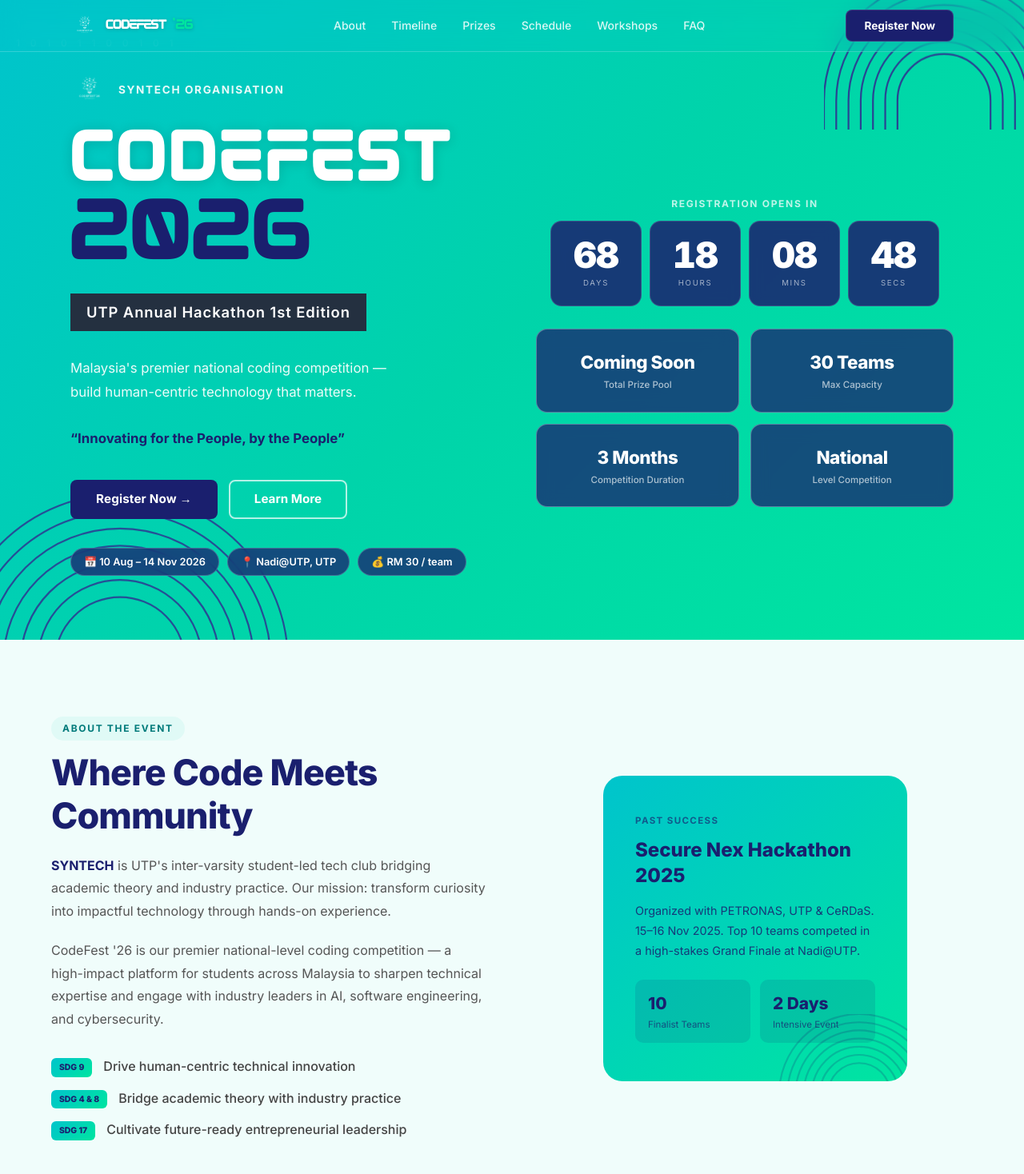
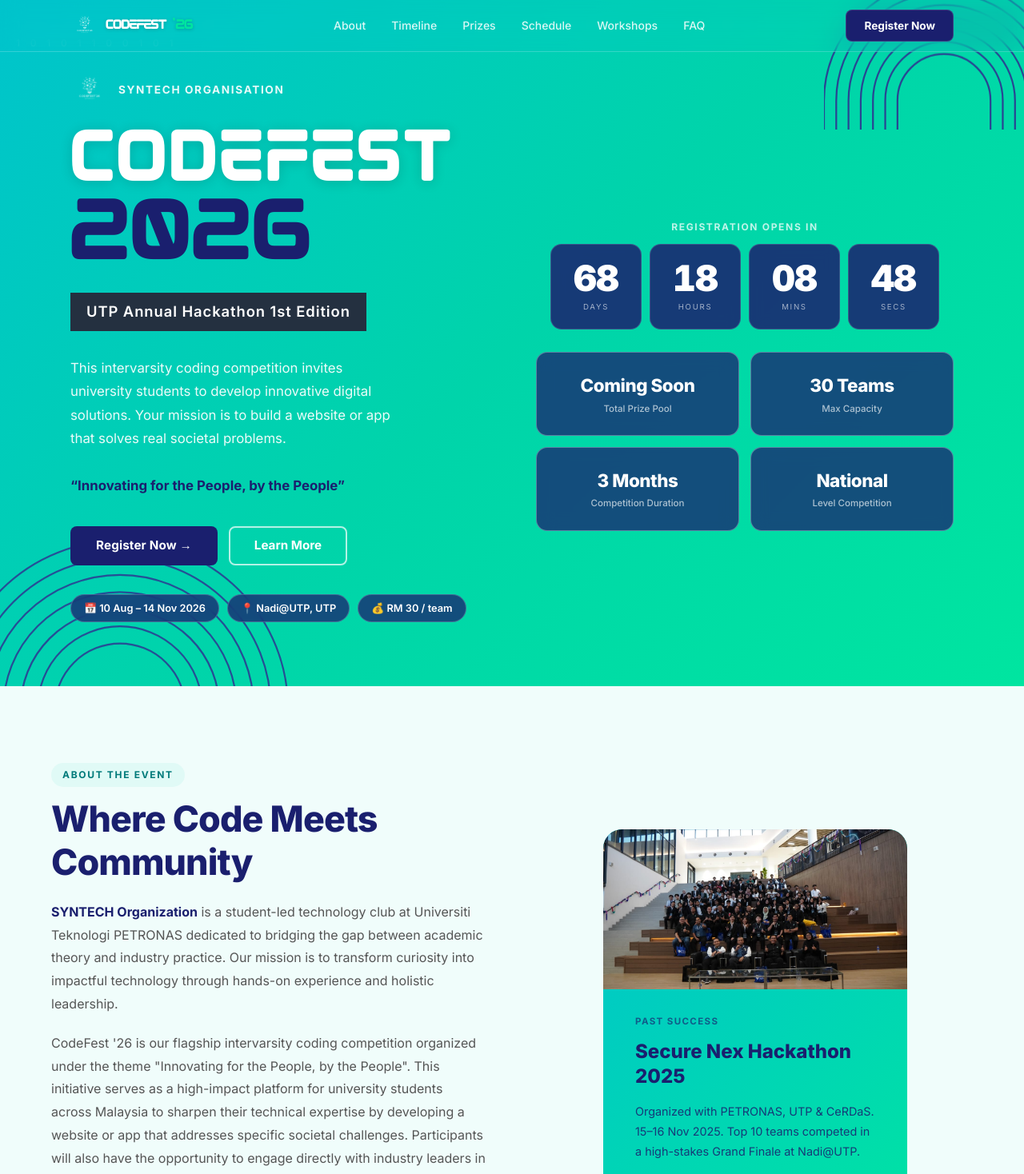
Before and after one commit to kelvin0812/codefest26, a Next.js app: page / in a window 1280 px wide. Shown: the top 1468 px of the page at 80% size. Built offline with nearby package versions, Linux system fonts and the light colour scheme.

Commit message:
updated based on recent comment on 2/8

```diff
--- a/app/globals.css
+++ b/app/globals.css
@@ -372,7 +372,7 @@
 /* ═══════════════════════════════════════
    SCHEDULE
    ═══════════════════════════════════════ */
-.schedule-list { }
+
 .schedule-item {
   display: grid; grid-template-columns: 110px 1fr; gap: 24px;
   padding: 24px 0; align-items: flex-start;
--- a/app/layout.tsx
+++ b/app/layout.tsx
@@ -23,7 +23,7 @@
       lang="en"
       className={`${inter.variable} h-full antialiased`}
     >
-      <body className="min-h-full flex flex-col">{children}</body>
+      <body className="min-h-full flex flex-col" suppressHydrationWarning>{children}</body>
     </html>
   );
 }
--- /dev/null
+++ b/app/not-found.tsx
@@ -0,0 +1,65 @@
+import Link from "next/link";
+
+export default function NotFound() {
+  return (
+    <div
+      style={{
+        minHeight: "100vh",
+        display: "flex",
+        flexDirection: "column",
+        alignItems: "center",
+        justifyContent: "center",
+        background: "linear-gradient(135deg, #00c4cc 0%, #00d4aa 50%, #00e5a0 100%)",
+        color: "#fff",
+        textAlign: "center",
+        padding: "24px",
+      }}
+    >
+      <div
+        style={{
+          fontSize: "8rem",
+          fontWeight: 900,
+          lineHeight: 1,
+          letterSpacing: "-0.04em",
+          color: "#1a1f6e",
+          marginBottom: "16px",
+        }}
+      >
+        404
+      </div>
+      <h1
+        style={{
+          fontSize: "1.5rem",
+          fontWeight: 700,
+          marginBottom: "12px",
+        }}
+      >
+        Page Not Found
+      </h1>
+      <p
+        style={{
+          color: "rgba(255,255,255,0.85)",
+          marginBottom: "32px",
+          maxWidth: "400px",
+        }}
+      >
+        The page you&apos;re looking for doesn&apos;t exist or has been moved.
+      </p>
+      <Link
+        href="/"
+        style={{
+          background: "#1a1f6e",
+          color: "#fff",
+          padding: "13px 32px",
+          borderRadius: "8px",
+          fontWeight: 700,
+          fontSize: "0.95rem",
+          textDecoration: "none",
+          transition: "background 0.2s",
+        }}
+      >
+        ← Back to Home
+      </Link>
+    </div>
+  );
+}
--- a/app/page.tsx
+++ b/app/page.tsx
@@ -394,7 +394,7 @@
               </div>
 
               <p style={{ color: "rgba(255,255,255,0.92)", lineHeight: 1.75, fontSize: "1.05rem", marginBottom: "36px", maxWidth: "420px" }}>
-                Malaysia&apos;s premier national coding competition — build human-centric technology that matters.
+                This intervarsity coding competition invites university students to develop innovative digital solutions. Your mission is to build a website or app that solves real societal problems.
                 <br /><br />
                 <em style={{ fontStyle: "normal", fontWeight: 700, color: "#1a1f6e" }}>
                   &ldquo;Innovating for the People, by the People&rdquo;
@@ -462,10 +462,10 @@
                 Where Code Meets Community
               </h2>
               <p style={{ color: "#555", lineHeight: 1.8, marginBottom: "20px" }}>
-                <strong style={{ color: "#1a1f6e" }}>SYNTECH</strong> is UTP&apos;s inter-varsity student-led tech club bridging academic theory and industry practice. Our mission: transform curiosity into impactful technology through hands-on experience.
+                <strong style={{ color: "#1a1f6e" }}>SYNTECH Organization</strong> is a student-led technology club at Universiti Teknologi PETRONAS dedicated to bridging the gap between academic theory and industry practice. Our mission is to transform curiosity into impactful technology through hands-on experience and holistic leadership.
               </p>
               <p style={{ color: "#555", lineHeight: 1.8, marginBottom: "32px" }}>
-                CodeFest &apos;26 is our premier national-level coding competition — a high-impact platform for students across Malaysia to sharpen technical expertise and engage with industry leaders in AI, software engineering, and cybersecurity.
+                CodeFest &apos;26 is our flagship intervarsity coding competition organized under the theme "Innovating for the People, by the People". This initiative serves as a high-impact platform for university students across Malaysia to sharpen their technical expertise by developing a website or app that addresses specific societal challenges. Participants will also have the opportunity to engage directly with industry leaders in fields such as artificial intelligence, software engineering, and cybersecurity through corporate exhibitions and specialized workshops.
               </p>
               <div style={{ display: "flex", flexDirection: "column", gap: "14px" }}>
                 {[
@@ -482,14 +482,26 @@
             </div>
 
             <div style={{ position: "relative", display: "flex", justifyContent: "center" }}>
-              <div style={{ background: "linear-gradient(140deg, #00c4cc 0%, #00e5a0 100%)", borderRadius: "24px", padding: "48px 40px", color: "#1a1f6e", width: "100%", maxWidth: "380px", position: "relative", overflow: "hidden" }}>
+              <div style={{ background: "linear-gradient(140deg, #00c4cc 0%, #00e5a0 100%)", borderRadius: "24px", color: "#1a1f6e", width: "100%", maxWidth: "380px", position: "relative", overflow: "hidden" }}>
+                {/* Group photo */}
+                <div style={{ width: "100%", height: "200px", overflow: "hidden" }}>
+                  <Image
+                    src="/hackathon-group.jpeg"
+                    alt="Secure Nex Hackathon 2025 — Group photo at Nadi@UTP"
+                    width={380}
+                    height={200}
+                    style={{ width: "100%", height: "100%", objectFit: "cover" }}
+                  />
+                </div>
+                {/* Card content */}
+                <div style={{ padding: "32px 40px 48px", position: "relative" }}>
                   <div style={{ position: "absolute", bottom: -40, right: -40, opacity: 0.2 }}>
                     <Arch size={200} strokeColor="#1a1f6e" />
                   </div>
                   <div style={{ fontSize: "0.72rem", fontWeight: 700, letterSpacing: "0.12em", textTransform: "uppercase", opacity: 0.65, marginBottom: "12px" }}>Past Success</div>
                   <h3 style={{ fontSize: "1.5rem", fontWeight: 800, marginBottom: "16px", lineHeight: 1.3 }}>Secure Nex Hackathon 2025</h3>
                   <p style={{ opacity: 0.85, lineHeight: 1.75, fontSize: "0.9rem", marginBottom: "24px" }}>
-                  Organized with PETRONAS, UTP & CeRDaS. 15–16 Nov 2025. Top 10 teams competed in a high-stakes Grand Finale at Nadi@UTP.
+                    Organized with PETRONAS, UTP &amp; CeRDaS. 15–16 Nov 2025. Top 10 teams competed in a high-stakes Grand Finale at Nadi@UTP.
                   </p>
                   <div style={{ display: "grid", gridTemplateColumns: "1fr 1fr", gap: "12px" }}>
                     {[{ v: "10", l: "Finalist Teams" }, { v: "2 Days", l: "Intensive Event" }].map(({ v, l }) => (
@@ -498,6 +510,7 @@
                         <div style={{ fontSize: "0.72rem", opacity: 0.7, marginTop: "2px" }}>{l}</div>
                       </div>
                     ))}
+                  </div>
                 </div>
               </div>
             </div>
@@ -766,7 +779,7 @@
                   onMouseEnter={(e) => (e.currentTarget.style.color = "#E1306C")}
                   onMouseLeave={(e) => (e.currentTarget.style.color = "rgba(255,255,255,0.6)")}>
                   <svg width="18" height="18" viewBox="0 0 24 24" fill="currentColor" aria-hidden="true">
-                    <path d="M12 2.163c3.204 0 3.584.012 4.85.07 1.17.054 1.97.24 2.43.403a4.1 4.1 0 011.522.99 4.1 4.1 0 01.99 1.522c.163.46.349 1.26.403 2.43.058 1.266.07 1.646.07 4.85s-.012 3.584-.07 4.85c-.054 1.17-.24 1.97-.403 2.43a4.1 4.1 0 01-.99 1.522 4.1 4.1 0 01-1.522.99c-.46.163-1.26.349-2.43.403-1.266.058-1.646.07-4.85.07s-3.584-.012-4.85-.07c-1.17-.054-1.97-.24-2.43-.403a4.1 4.1 0 01-1.522-.99 4.1 4.1 0 01-.99-1.522c-.163-.46-.349-1.26-.403-2.43C2.175 15.584 2.163 15.204 2.163 12s.012-3.584.07-4.85c.054-1.17.24-1.97.403-2.43a4.1 4.1 0 01.99-1.522 4.1 4.1 0 011.522-.99c.46-.163 1.26-.349 2.43-.403C8.416 2.175 8.796 2.163 12 2.163zm0-2.163C8.741 0 8.333.014 7.053.072 5.775.13 4.902.333 4.14.63a6.27 6.27 0 00-2.265 1.474A6.27 6.27 0 00.63 4.14C.333 4.902.13 5.775.072 7.053.014 8.333 0 8.741 0 12s.014 3.667.072 4.947c.058 1.278.261 2.151.558 2.913a6.27 6.27 0 001.474 2.265 6.27 6.27 0 002.265 1.474c.762.297 1.635.5 2.913.558C8.333 23.986 8.741 24 12 24s3.667-.014 4.947-.072c1.278-.058 2.151-.261 2.913-.558a6.27 6.27 0 002.265-1.474 6.27 6.27 0 001.474-2.265c.297-.762.5-1.635.558-2.913C23.986 15.667 24 15.259 24 12s-.014-3.667-.072-4.947c-.058-1.278-.261-2.151-.558-2.913a6.27 6.27 0 00-1.474-2.265A6.27 6.27 0 0019.86.63C19.098.333 18.225.13 16.947.072 15.667.014 15.259 0 12 0zm0 5.838a6.162 6.162 0 100 12.324 6.162 6.162 0 000-12.324zm0 10.162a3.999 3.999 0 110-7.998 3.999 3.999 0 010 7.998zm6.406-10.845a1.44 1.44 0 11-2.88 0 1.44 1.44 0 012.88 0z"/>
+                    <path d="M12 2.163c3.204 0 3.584.012 4.85.07 1.17.054 1.97.24 2.43.403a4.1 4.1 0 011.522.99 4.1 4.1 0 01.99 1.522c.163.46.349 1.26.403 2.43.058 1.266.07 1.646.07 4.85s-.012 3.584-.07 4.85c-.054 1.17-.24 1.97-.403 2.43a4.1 4.1 0 01-.99 1.522 4.1 4.1 0 01-1.522.99c-.46.163-1.26.349-2.43.403-1.266.058-1.646.07-4.85.07s-3.584-.012-4.85-.07c-1.17-.054-1.97-.24-2.43-.403a4.1 4.1 0 01-1.522-.99 4.1 4.1 0 01-.99-1.522c-.163-.46-.349-1.26-.403-2.43C2.175 15.584 2.163 15.204 2.163 12s.012-3.584.07-4.85c.054-1.17.24-1.97.403-2.43a4.1 4.1 0 01.99-1.522 4.1 4.1 0 011.522-.99c.46-.163 1.26-.349 2.43-.403C8.416 2.175 8.796 2.163 12 2.163zm0-2.163C8.741 0 8.333.014 7.053.072 5.775.13 4.902.333 4.14.63a6.27 6.27 0 00-2.265 1.474A6.27 6.27 0 00.63 4.14C.333 4.902.13 5.775.072 7.053.014 8.333 0 8.741 0 12s.014 3.667.072 4.947c.058 1.278.261 2.151.558 2.913a6.27 6.27 0 001.474 2.265 6.27 6.27 0 002.265 1.474c.762.297 1.635.5 2.913.558C8.333 23.986 8.741 24 12 24s3.667-.014 4.947-.072c1.278-.058 2.151-.261 2.913-.558a6.27 6.27 0 002.265-1.474 6.27 6.27 0 001.474-2.265c.297-.762.5-1.635.558-2.913C23.986 15.667 24 15.259 24 12s-.014-3.667-.072-4.947c-.058-1.278-.261-2.151-.558-2.913a6.27 6.27 0 00-1.474-2.265A6.27 6.27 0 0019.86.63C19.098.333 18.225.13 16.947.072 15.667.014 15.259 0 12 0zm0 5.838a6.162 6.162 0 100 12.324 6.162 6.162 0 000-12.324zm0 10.162a3.999 3.999 0 110-7.998 3.999 3.999 0 010 7.998zm6.406-10.845a1.44 1.44 0 11-2.88 0 1.44 1.44 0 012.88 0z" />
                   </svg>
                   <span style={{ fontSize: "0.75rem", fontWeight: 600 }}>CodeFest</span>
                 </a>
@@ -775,7 +788,7 @@
                   onMouseEnter={(e) => (e.currentTarget.style.color = "#E1306C")}
                   onMouseLeave={(e) => (e.currentTarget.style.color = "rgba(255,255,255,0.6)")}>
                   <svg width="18" height="18" viewBox="0 0 24 24" fill="currentColor" aria-hidden="true">
-                    <path d="M12 2.163c3.204 0 3.584.012 4.85.07 1.17.054 1.97.24 2.43.403a4.1 4.1 0 011.522.99 4.1 4.1 0 01.99 1.522c.163.46.349 1.26.403 2.43.058 1.266.07 1.646.07 4.85s-.012 3.584-.07 4.85c-.054 1.17-.24 1.97-.403 2.43a4.1 4.1 0 01-.99 1.522 4.1 4.1 0 01-1.522.99c-.46.163-1.26.349-2.43.403-1.266.058-1.646.07-4.85.07s-3.584-.012-4.85-.07c-1.17-.054-1.97-.24-2.43-.403a4.1 4.1 0 01-1.522-.99 4.1 4.1 0 01-.99-1.522c-.163-.46-.349-1.26-.403-2.43C2.175 15.584 2.163 15.204 2.163 12s.012-3.584.07-4.85c.054-1.17.24-1.97.403-2.43a4.1 4.1 0 01.99-1.522 4.1 4.1 0 011.522-.99c.46-.163 1.26-.349 2.43-.403C8.416 2.175 8.796 2.163 12 2.163zm0-2.163C8.741 0 8.333.014 7.053.072 5.775.13 4.902.333 4.14.63a6.27 6.27 0 00-2.265 1.474A6.27 6.27 0 00.63 4.14C.333 4.902.13 5.775.072 7.053.014 8.333 0 8.741 0 12s.014 3.667.072 4.947c.058 1.278.261 2.151.558 2.913a6.27 6.27 0 001.474 2.265 6.27 6.27 0 002.265 1.474c.762.297 1.635.5 2.913.558C8.333 23.986 8.741 24 12 24s3.667-.014 4.947-.072c1.278-.058 2.151-.261 2.913-.558a6.27 6.27 0 002.265-1.474 6.27 6.27 0 001.474-2.265c.297-.762.5-1.635.558-2.913C23.986 15.667 24 15.259 24 12s-.014-3.667-.072-4.947c-.058-1.278-.261-2.151-.558-2.913a6.27 6.27 0 00-1.474-2.265A6.27 6.27 0 0019.86.63C19.098.333 18.225.13 16.947.072 15.667.014 15.259 0 12 0zm0 5.838a6.162 6.162 0 100 12.324 6.162 6.162 0 000-12.324zm0 10.162a3.999 3.999 0 110-7.998 3.999 3.999 0 010 7.998zm6.406-10.845a1.44 1.44 0 11-2.88 0 1.44 1.44 0 012.88 0z"/>
+                    <path d="M12 2.163c3.204 0 3.584.012 4.85.07 1.17.054 1.97.24 2.43.403a4.1 4.1 0 011.522.99 4.1 4.1 0 01.99 1.522c.163.46.349 1.26.403 2.43.058 1.266.07 1.646.07 4.85s-.012 3.584-.07 4.85c-.054 1.17-.24 1.97-.403 2.43a4.1 4.1 0 01-.99 1.522 4.1 4.1 0 01-1.522.99c-.46.163-1.26.349-2.43.403-1.266.058-1.646.07-4.85.07s-3.584-.012-4.85-.07c-1.17-.054-1.97-.24-2.43-.403a4.1 4.1 0 01-1.522-.99 4.1 4.1 0 01-.99-1.522c-.163-.46-.349-1.26-.403-2.43C2.175 15.584 2.163 15.204 2.163 12s.012-3.584.07-4.85c.054-1.17.24-1.97.403-2.43a4.1 4.1 0 01.99-1.522 4.1 4.1 0 011.522-.99c.46-.163 1.26-.349 2.43-.403C8.416 2.175 8.796 2.163 12 2.163zm0-2.163C8.741 0 8.333.014 7.053.072 5.775.13 4.902.333 4.14.63a6.27 6.27 0 00-2.265 1.474A6.27 6.27 0 00.63 4.14C.333 4.902.13 5.775.072 7.053.014 8.333 0 8.741 0 12s.014 3.667.072 4.947c.058 1.278.261 2.151.558 2.913a6.27 6.27 0 001.474 2.265 6.27 6.27 0 002.265 1.474c.762.297 1.635.5 2.913.558C8.333 23.986 8.741 24 12 24s3.667-.014 4.947-.072c1.278-.058 2.151-.261 2.913-.558a6.27 6.27 0 002.265-1.474 6.27 6.27 0 001.474-2.265c.297-.762.5-1.635.558-2.913C23.986 15.667 24 15.259 24 12s-.014-3.667-.072-4.947c-.058-1.278-.261-2.151-.558-2.913a6.27 6.27 0 00-1.474-2.265A6.27 6.27 0 0019.86.63C19.098.333 18.225.13 16.947.072 15.667.014 15.259 0 12 0zm0 5.838a6.162 6.162 0 100 12.324 6.162 6.162 0 000-12.324zm0 10.162a3.999 3.999 0 110-7.998 3.999 3.999 0 010 7.998zm6.406-10.845a1.44 1.44 0 11-2.88 0 1.44 1.44 0 012.88 0z" />
                   </svg>
                   <span style={{ fontSize: "0.75rem", fontWeight: 600 }}>SYNTECH</span>
                 </a>
@@ -784,7 +797,7 @@
                   onMouseEnter={(e) => (e.currentTarget.style.color = "#0A66C2")}
                   onMouseLeave={(e) => (e.currentTarget.style.color = "rgba(255,255,255,0.6)")}>
                   <svg width="18" height="18" viewBox="0 0 24 24" fill="currentColor" aria-hidden="true">
-                    <path d="M20.447 20.452h-3.554v-5.569c0-1.328-.027-3.037-1.852-3.037-1.853 0-2.136 1.445-2.136 2.939v5.667H9.351V9h3.414v1.561h.046c.477-.9 1.637-1.85 3.37-1.85 3.601 0 4.267 2.37 4.267 5.455v6.286zM5.337 7.433a2.062 2.062 0 01-2.063-2.065 2.064 2.064 0 112.063 2.065zm1.782 13.019H3.555V9h3.564v11.452zM22.225 0H1.771C.792 0 0 .774 0 1.729v20.542C0 23.227.792 24 1.771 24h20.451C23.2 24 24 23.227 24 22.271V1.729C24 .774 23.2 0 22.222 0h.003z"/>
+                    <path d="M20.447 20.452h-3.554v-5.569c0-1.328-.027-3.037-1.852-3.037-1.853 0-2.136 1.445-2.136 2.939v5.667H9.351V9h3.414v1.561h.046c.477-.9 1.637-1.85 3.37-1.85 3.601 0 4.267 2.37 4.267 5.455v6.286zM5.337 7.433a2.062 2.062 0 01-2.063-2.065 2.064 2.064 0 112.063 2.065zm1.782 13.019H3.555V9h3.564v11.452zM22.225 0H1.771C.792 0 0 .774 0 1.729v20.542C0 23.227.792 24 1.771 24h20.451C23.2 24 24 23.227 24 22.271V1.729C24 .774 23.2 0 22.222 0h.003z" />
                   </svg>
                   <span style={{ fontSize: "0.75rem", fontWeight: 600 }}>LinkedIn</span>
                 </a>
```
Also changed, not shown: public/hackathon-group.jpeg (added). Lines whose indentation alone changed are shown as unchanged.
